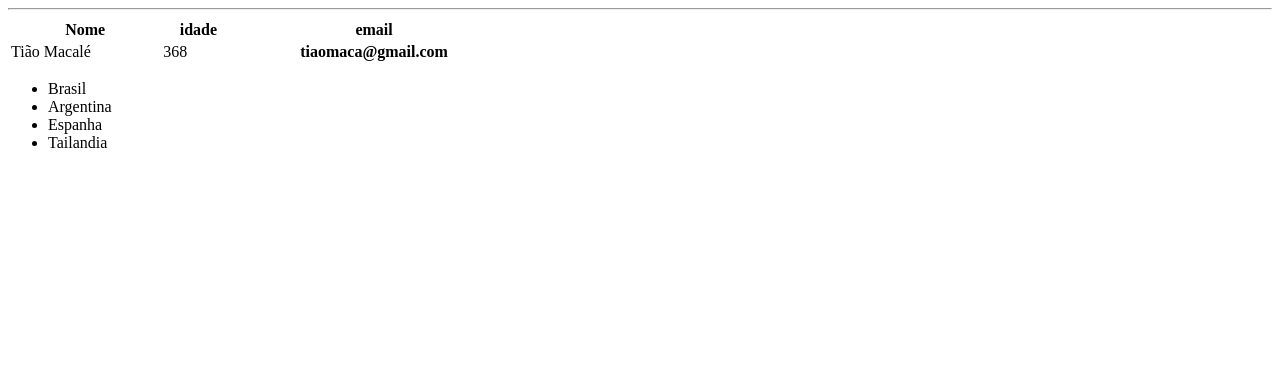
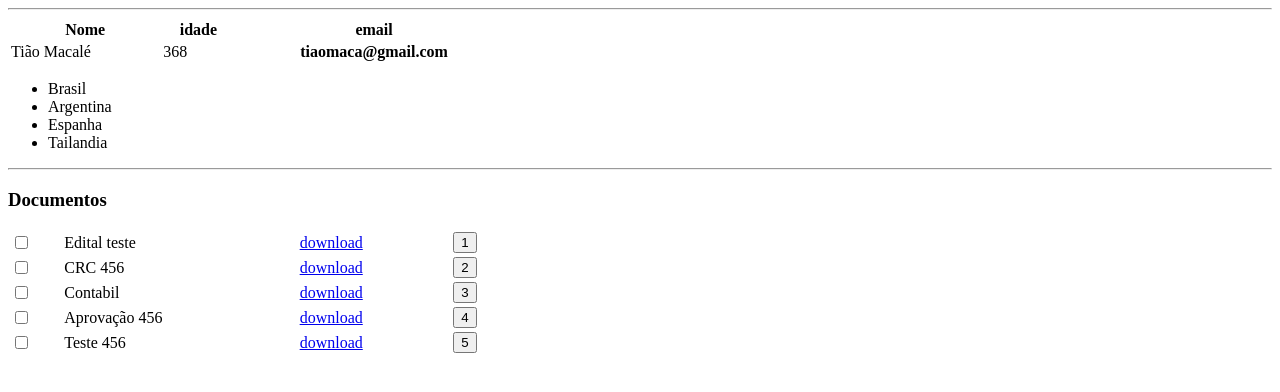
Before and after one commit to tribbal/angular-lab, a plain HTML site: page index.html in a window 1280 px wide. Drawn offline with Linux system fonts and the light colour scheme.

Commit message:
Implementação de dados tabulas com o controller DocsCtrl

```diff
--- a/app.js
+++ b/app.js
@@ -13,6 +13,22 @@ var app = angular.module('minhaApp', [] ) ;
 
     }); //end controller
 
+
+  app.controller( 'DocsCtrl' , function( $scope ){
+
+          $scope.documento = arquivos ;
+
+
+  } )//end controler
+
+    var arquivos  = [   { id: 1 , titulo:"Edital teste" , url:"edital_teste.doc" }
+                       ,{ id: 2 , titulo:"CRC 456" , url:"teste.pdf" }
+                       ,{ id: 3 , titulo:"Contabil" , url:"teste.pdf" }
+                       ,{ id: 4 , titulo:"Aprovação 456" , url:"teste.pdf" }
+                       ,{ id: 5 , titulo:"Teste 456" , url:"teste.pdf" }
+
+                                          ] ;
+
     var pais = [
                     { nome:"Brasil" }
                   , { nome:"Argentina" }
--- a/index.html
+++ b/index.html
@@ -26,6 +26,16 @@
 
              </li>
        </ul>
+       <hr>
+       <h3> Documentos </h3>
+       <table width="40%" ng-controller="DocsCtrl"  >
+         <tr ng-repeat=" doc in documento" >
+               <td> <input type="checkbox"> </td>
+               <td  >   {{ doc.titulo }} </td>
+               <td> <a href="www.teste.com/{{ doc.url }}"> download </a>   </td>
+               <td> <input type="button" value="{{ doc.id }}" id="" class="btoAction" > </td>
+         </tr>
+       </ul>
 
     </body>
  </html>
```
